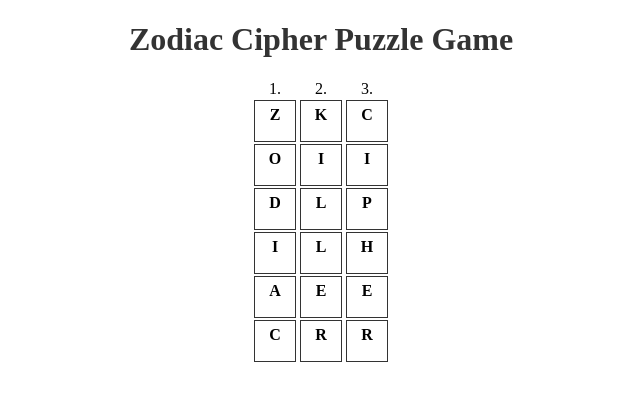
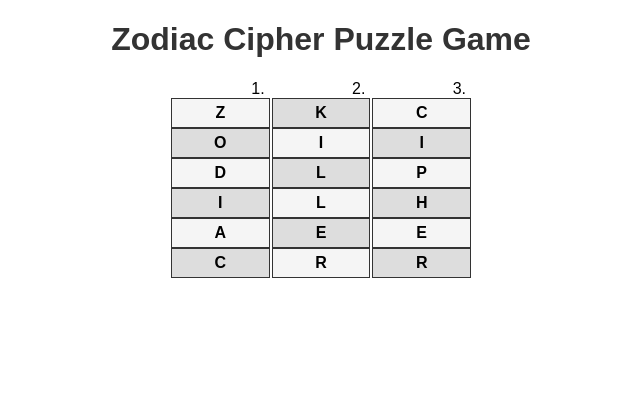
Before and after one commit to mzirkle/cipher-puzzle-game, a plain HTML site: page index.html in a window 1280 px wide. Shown: the whole page, without its empty margins (319-959 px from the left). Drawn offline with Linux system fonts and the light colour scheme.

Commit message:
styles.css

```diff
--- a/styles.css
+++ b/styles.css
@@ -1,5 +1,6 @@
 body {
   text-align: center;
+  font-family: Arial, sans-serif;
 }
 
 h1 {
@@ -7,22 +8,30 @@ h1 {
 }
 
 #puzzle-container {
-  display: flex;
-  flex-wrap: wrap;
-  justify-content: center;
-  margin-bottom: 10px;
+  display: grid;
+  grid-template-columns: repeat(auto-fit, minmax(30px, 1fr));
+  grid-gap: 2px;
+  max-width: 300px;
+  margin: 0 auto;
+  margin-bottom: 20px;
 }
 
 .cell {
-  width: 30px;
-  height: 30px;
   text-align: center;
   padding: 5px;
-  margin: 2px;
+  font-weight: bold;
   border: 1px solid #333;
-  cursor: pointer;
-  user-select: none;
-  font-weight: bold;
+  background-color: #f5f5f5;
+}
+
+.row:nth-child(2n) .cell:nth-child(2n),
+.row:nth-child(2n+1) .cell:nth-child(2n+1) {
+  background-color: #ddd;
+}
+
+.row-title {
+  text-align: right;
+  padding-right: 5px;
 }
 
 #result-text {
```
